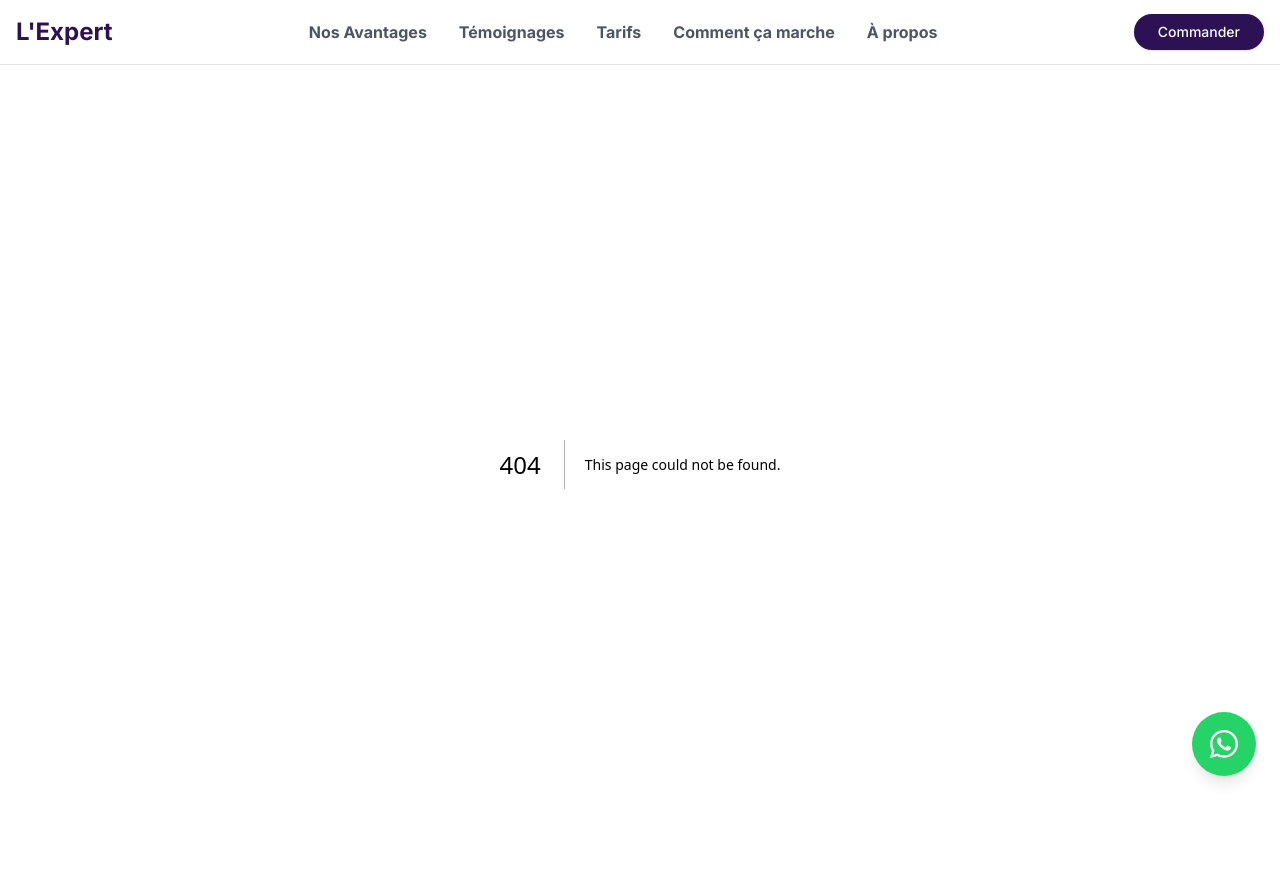
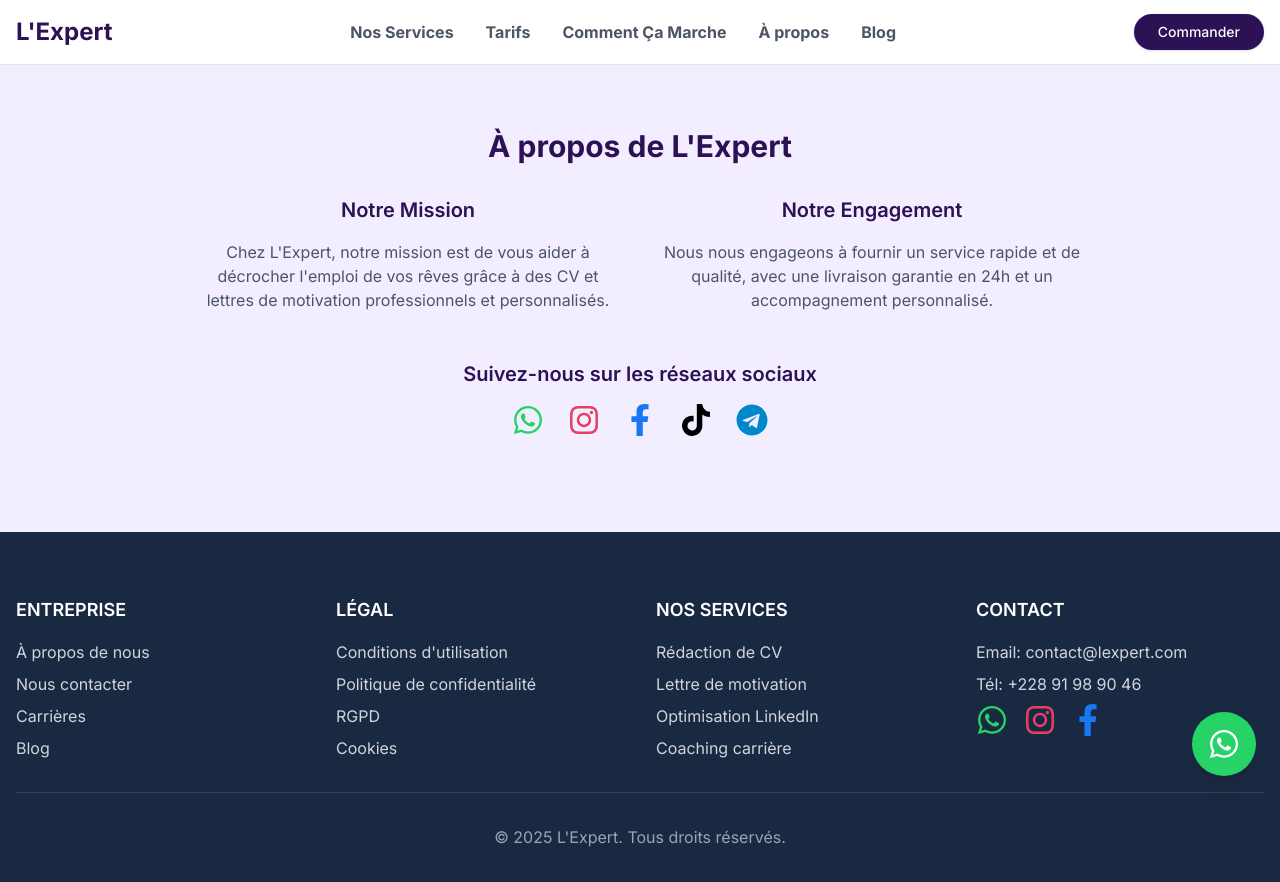
Before and after one commit to emmanuelish/L-Expert, a Next.js app: page /about in a window 1280 px wide. Before the commit this address had no page. Shown: the top 882 px of the page. Built offline with nearby package versions, Linux system fonts and the light colour scheme.

Commit message:
segment website pages

```diff
--- /dev/null
+++ b/app/about/page.tsx
@@ -0,0 +1,15 @@
+"use client"
+
+import dynamic from 'next/dynamic';
+import React from 'react'
+const About = dynamic(() => import("@/components/About"), { ssr: false });
+
+const page = () => {
+  return (
+    <div>
+      <About />
+    </div>
+  )
+}
+
+export default page
--- /dev/null
+++ b/app/how-it-works/page.tsx
@@ -0,0 +1,15 @@
+"use client"
+
+import dynamic from 'next/dynamic';
+import React from 'react'
+const HowItWorks = dynamic(() => import("@/components/HowItWorks"), { ssr: false });
+
+const page = () => {
+  return (
+    <div>
+      <HowItWorks />
+    </div>
+  )
+}
+
+export default page
--- a/app/layout.tsx
+++ b/app/layout.tsx
@@ -7,6 +7,7 @@ import DynamicNavbar from "@/components/DynamicNavbar";
 import DynamicWhatsAppButton from "@/components/DynamicWhatsAppButton";
 import Script from "next/script";
 import GTMScript from '@/components/GTMScript';
+import Footer from "@/components/Footer";
 
 const inter = Inter({ subsets: ["latin"] });
 
@@ -54,11 +55,12 @@ export default function RootLayout({
 
       </head>
       <body className={`${inter.className} overflow-x-hidden`}>
+        <GTMScript />
         <DynamicNavbar />
-          <div className="pt-16">
-            <GTMScript />
-            {children}
-          </div>
+        <div className="pt-16">
+          {children}
+        </div>
+        <Footer />
         <DynamicWhatsAppButton />
         <Analytics />
       </body>
--- /dev/null
+++ b/app/pricing/page.tsx
@@ -0,0 +1,13 @@
+"use client"
+
+import dynamic from 'next/dynamic';
+import React from 'react'
+const Pricing = dynamic(() => import("@/components/Pricing"), { ssr: false });
+
+const page = () => {
+  return (
+    <Pricing />
+  )
+}
+
+export default page
--- /dev/null
+++ b/app/services/page.tsx
@@ -0,0 +1,17 @@
+"use client"
+
+import dynamic from 'next/dynamic';
+import React from 'react'
+const Features = dynamic(() => import("@/components/Features"), { ssr: false });
+const Testimonials = dynamic(() => import("@/components/Testimonials"), { ssr: false });
+
+const page = () => {
+  return (
+    <div>
+      <Features />
+      <Testimonials />
+    </div>
+  )
+}
+
+export default page
--- a/components/DynamicSections.tsx
+++ b/components/DynamicSections.tsx
@@ -10,7 +10,6 @@ const Pricing = dynamic(() => import("./Pricing"), { ssr: false });
 const Solutions = dynamic(() => import("./Solutions"), { ssr: false });
 const CtaSection = dynamic(() => import("./CtaSection"), { ssr: false });
 const About = dynamic(() => import("./About"), { ssr: false });
-const Footer = dynamic(() => import("./Footer"), { ssr: false });
 
 export default function DynamicSections() {
   return (
@@ -24,7 +23,6 @@ export default function DynamicSections() {
       <Solutions />
       <CtaSection />
       <About />
-      <Footer />
     </>
   );
 }
--- a/components/Footer.tsx
+++ b/components/Footer.tsx
@@ -12,12 +12,12 @@ const Footer: FC = () => {
             <h3 className="text-lg font-semibold mb-4">ENTREPRISE</h3>
             <ul className="space-y-2">
               <li>
-                <Link href="#about" className="text-gray-300 hover:text-white">
+                <Link href="/about" className="text-gray-300 hover:text-white">
                   À propos de nous
                 </Link>
               </li>
               <li>
-                <Link href="#about" className="text-gray-300 hover:text-white">
+                <Link href="/about" className="text-gray-300 hover:text-white">
                   Nous contacter
                 </Link>
               </li>
--- a/components/Navbar.tsx
+++ b/components/Navbar.tsx
@@ -27,20 +27,20 @@ const Navbar = () => {
 
           {/* Navigation Links - Visible on large screens */}
           <div className="hidden lg:flex items-center space-x-8">
-            <Link href="#features" className="text-gray-600 hover:text-gray-900 font-bold">
-              Nos Avantages
+            <Link href="/services" className="text-gray-600 hover:text-gray-900 font-bold">
+              Nos Services
             </Link>
-            <Link href="#testimonials" className="text-gray-600 hover:text-gray-900 font-bold">
-              Témoignages
-            </Link>
-            <Link href="#pricing" className="text-gray-600 hover:text-gray-900 font-bold">
+            <Link href="/pricing" className="text-gray-600 hover:text-gray-900 font-bold">
               Tarifs
             </Link>
-            <Link href="#howItWorks" className="text-gray-600 hover:text-gray-900 font-bold">
-              Comment ça marche
+            <Link href="/how-it-works" className="text-gray-600 hover:text-gray-900 font-bold">
+              Comment Ça Marche
             </Link>
-            <Link href="#about" className="text-gray-600 hover:text-gray-900 font-bold">
+            <Link href="/about" className="text-gray-600 hover:text-gray-900 font-bold">
               À propos
+            </Link>
+            <Link href="/blog" className="text-gray-600 hover:text-gray-900 font-bold">
+              Blog
             </Link>
           </div>
 
@@ -68,39 +68,39 @@ const Navbar = () => {
           <div className="lg:hidden bg-white py-4 border-t">
             <div className="flex flex-col space-y-4 px-4">
               <Link
-                href="#features"
+                href="/services"
                 className="text-gray-600 hover:text-gray-900 font-bold py-2 text-center"
                 onClick={handleHamburgerClick}
               >
-                Nos Avantages
+                Nos Services
               </Link>
               <Link
-                href="#testimonials"
-                className="text-gray-600 hover:text-gray-900 font-bold py-2 text-center"
-                onClick={handleHamburgerClick}
-              >
-                Témoignages
-              </Link>
-              <Link
-                href="#pricing"
+                href="/pricing"
                 className="text-gray-600 hover:text-gray-900 font-bold py-2 text-center"
                 onClick={handleHamburgerClick}
               >
                 Tarifs
               </Link>
               <Link
-                href="#howItWorks"
+                href="/how-it-works"
                 className="text-gray-600 hover:text-gray-900 font-bold py-2 text-center"
                 onClick={handleHamburgerClick}
               >
-                Comment ça marche
+                Comment Ça Marche
               </Link>
               <Link
-                href="#about"
+                href="/about"
                 className="text-gray-600 hover:text-gray-900 font-bold py-2 text-center"
                 onClick={handleHamburgerClick}
               >
                 À propos
+              </Link>
+              <Link
+                href="/blog"
+                className="text-gray-600 hover:text-gray-900 font-bold py-2 text-center"
+                onClick={handleHamburgerClick}
+              >
+                Blog
               </Link>
             </div>
           </div>
```
